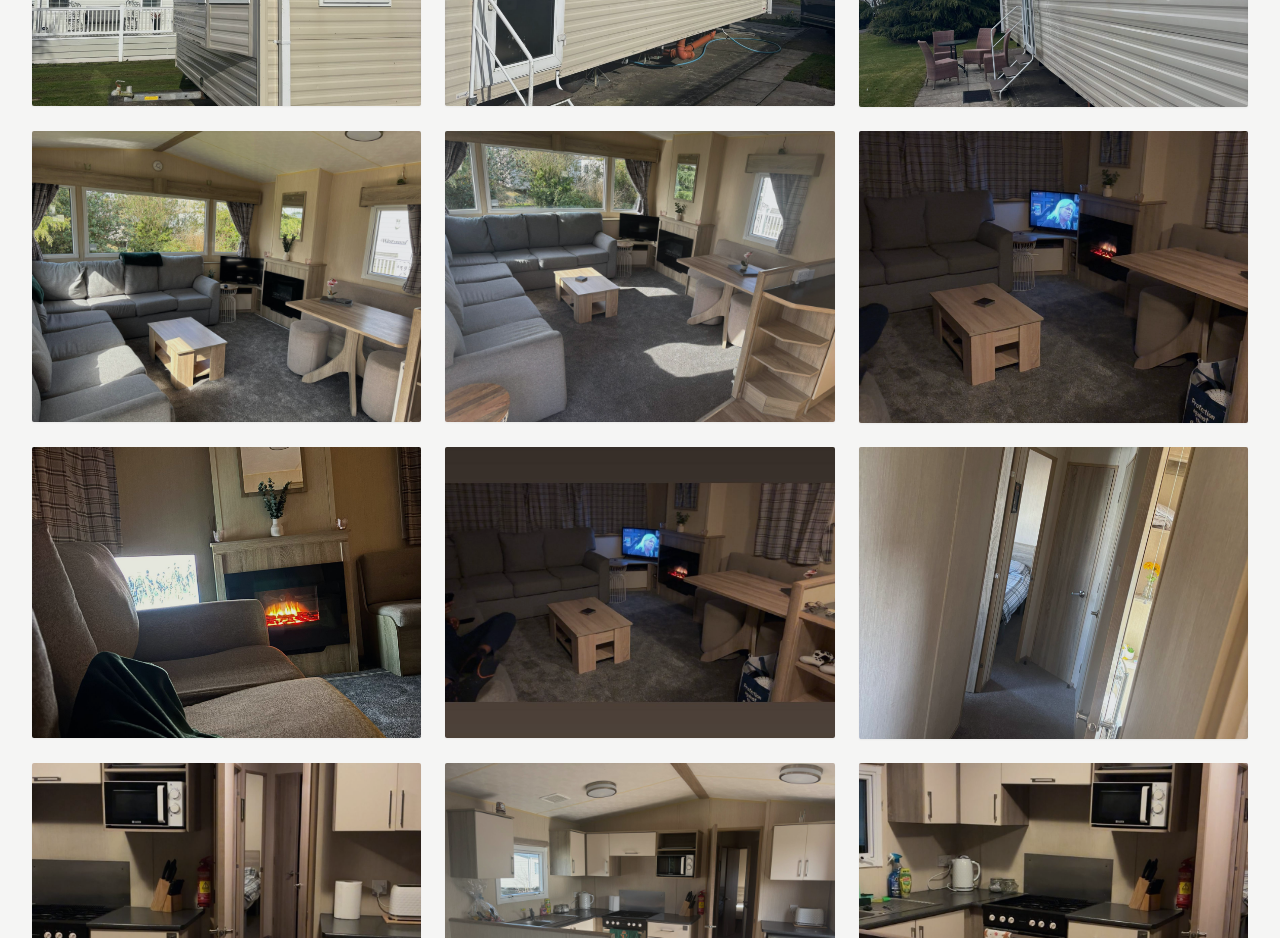
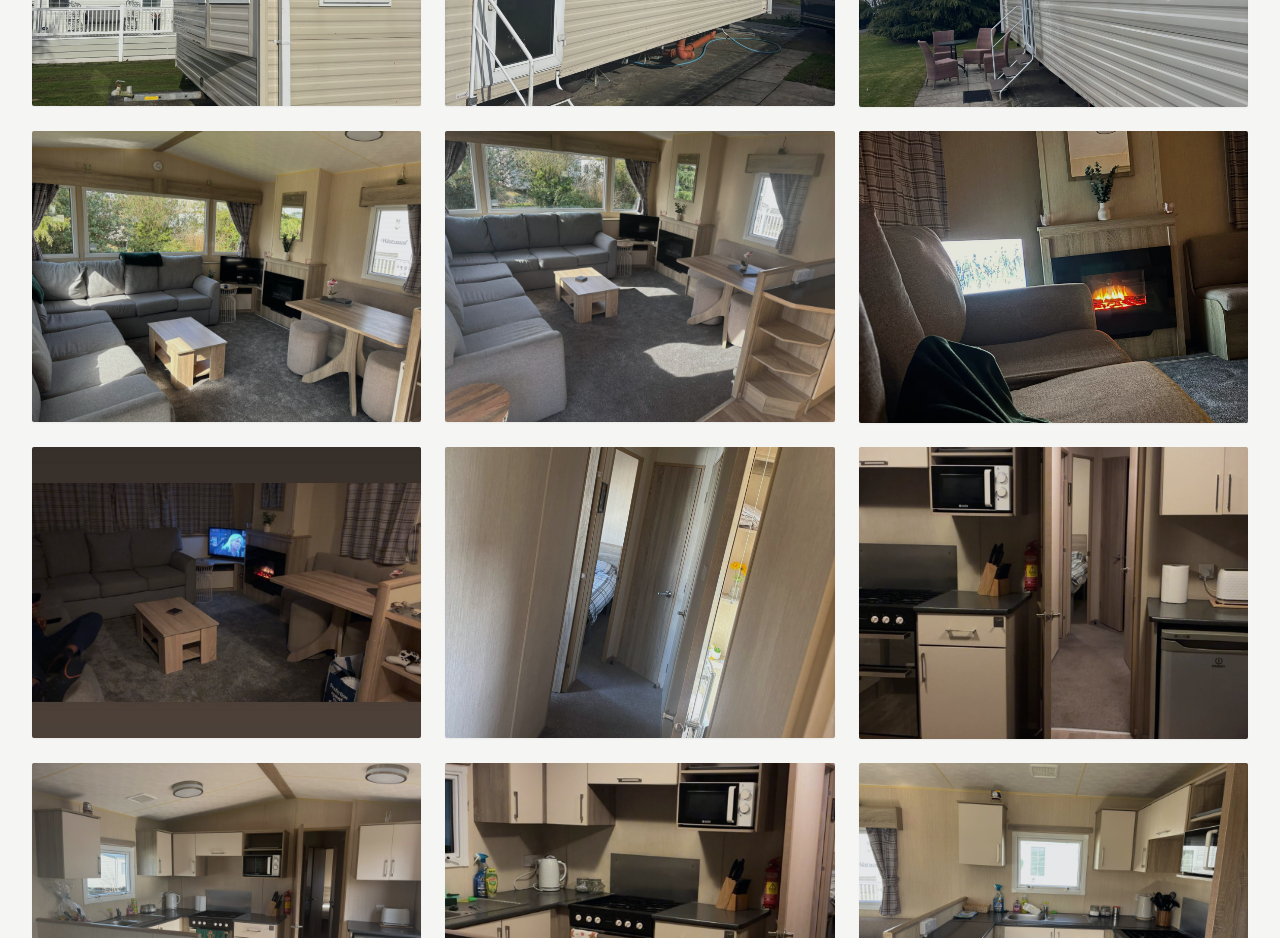
Before and after one commit to markf11/sunny-bee-retreat, a React (Vite) app: page / in a window 1280 px wide. Shown: the part 2360-3298 px from the top of the page. Built offline with nearby package versions, Linux system fonts and the light colour scheme; a web font is replaced by a local one.

Commit message:
Remove interior living room with fire and TV

```diff
--- a/src/App.jsx
+++ b/src/App.jsx
@@ -73,7 +73,6 @@ export default function App() {
     // Interior - Living Space
     { src: '18569.jpg', category: 'Interior', alt: 'Cosy living room and diner' },
     { src: '18572.jpg', category: 'Interior', alt: 'Cosy living room' },
-    { src: '18579.jpg', category: 'Interior', alt: 'Living room with fire and TV' },
     { src: '18563.jpg', category: 'Interior', alt: 'Cosy fireplace view' },
     { src: '18560.jpg', category: 'Interior', alt: 'Living room view' },
     { src: '18565.jpg', category: 'Interior', alt: 'Hallway' },
```
Also changed, not shown: public/18579.jpg (deleted).
